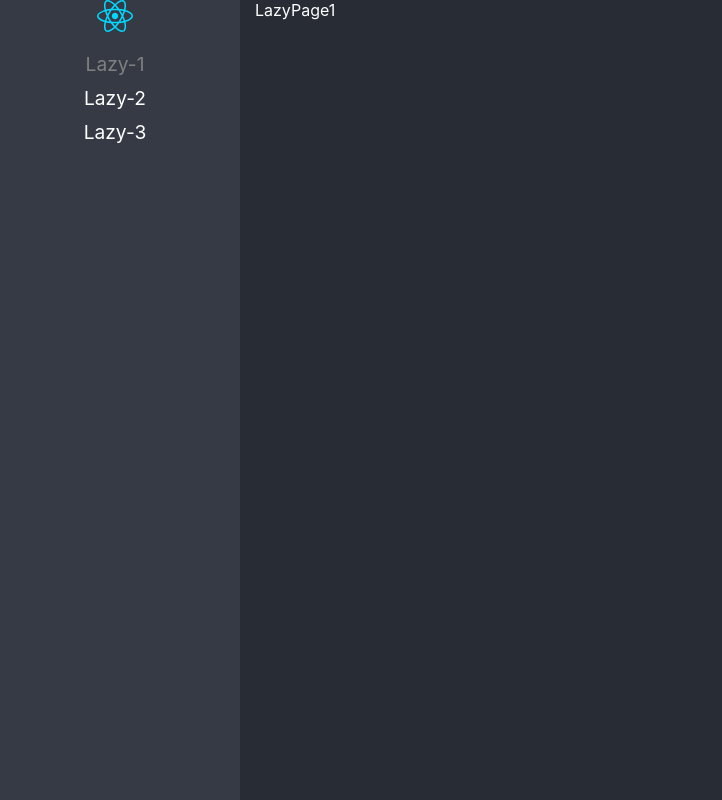
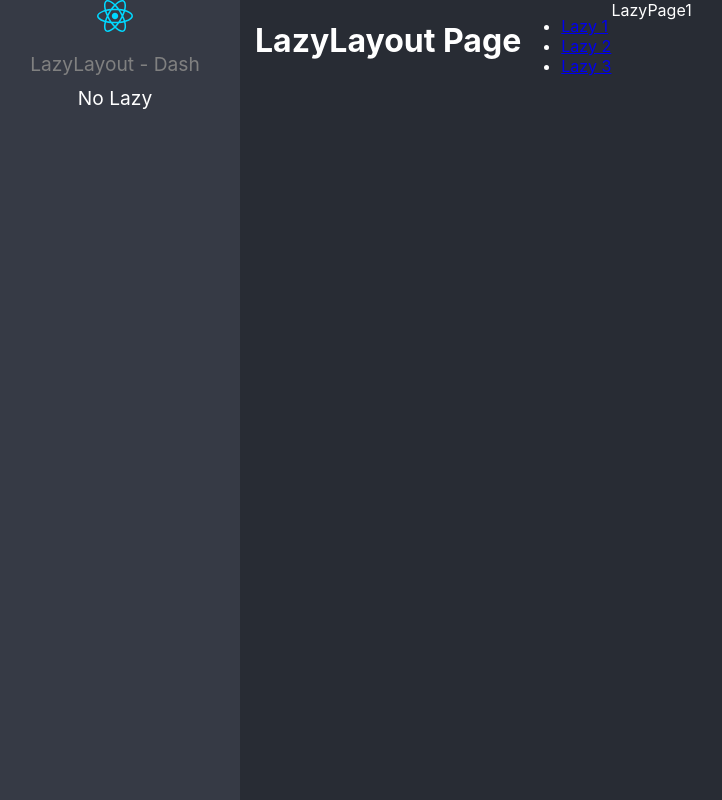
Before and after one commit to AndrezRecalde/react-adv, a React (Vite) app: page /lazyload/lazy1 in a window 1280 px wide. Before the commit this address led to /lazy1. Shown: the whole page, without its empty margins (10-732 px from the left). Built offline with nearby package versions, Linux system fonts and the light colour scheme.

Commit message:
Rutas anidadas listas

```diff
--- /dev/null
+++ b/src/01-lazyload/layout/LazyLayout.tsx
@@ -0,0 +1,32 @@
+import { NavLink, Navigate, Route, Routes } from "react-router-dom";
+import { LazyPage1, LazyPage2, LazyPage3 } from "../pages";
+
+const LazyLayout = () => {
+  return (
+    <>
+      <h1>LazyLayout Page</h1>
+
+      <ul>
+        <li>
+          <NavLink to="lazy1">Lazy 1</NavLink>
+        </li>
+        <li>
+          <NavLink to="lazy2">Lazy 2</NavLink>
+        </li>
+        <li>
+          <NavLink to="lazy3">Lazy 3</NavLink>
+        </li>
+      </ul>
+
+      <Routes>
+        <Route path="lazy1" element={<LazyPage1 />} />
+        <Route path="lazy2" element={<LazyPage2 />} />
+        <Route path="lazy3" element={<LazyPage3 />} />
+
+        <Route path="*" element={<Navigate to="lazy1" replace />} />
+      </Routes>
+    </>
+  );
+};
+
+export default LazyLayout;
--- /dev/null
+++ b/src/01-lazyload/pages/NoLazy.tsx
@@ -0,0 +1,6 @@
+
+export const NoLazy = () => {
+  return (
+    <div>No LazyLoad Component</div>
+  )
+}
--- a/src/01-lazyload/pages/index.ts
+++ b/src/01-lazyload/pages/index.ts
@@ -1,6 +1,6 @@
-import { LazyPage1 } from "./LazyPage1";
-import { LazyPage2 } from "./LazyPage2";
-import { LazyPage3 } from "./LazyPage3";
+import  LazyPage1  from "./LazyPage1";
+import  LazyPage2  from "./LazyPage2";
+import  LazyPage3  from "./LazyPage3";
 
 export {
     LazyPage1,
--- a/src/routes/routes.ts
+++ b/src/routes/routes.ts
@@ -1,4 +1,5 @@
 import { lazy, LazyExoticComponent } from "react";
+import { NoLazy } from "../01-lazyload/pages/NoLazy";
 /* import { LazyPage1, LazyPage2, LazyPage3 } from "../01-lazyload/pages";
  */
 
@@ -11,28 +12,20 @@
     name: string
 }
 
-const Lazy1 = lazy(() => import(/* webpackChunkName: "LazyPage1" */'../01-lazyload/pages/LazyPage1'));
-const Lazy2 = lazy(() => import(/* webpackChunkName: "LazyPage2" */'../01-lazyload/pages/LazyPage2'));
-const Lazy3 = lazy(() => import(/* webpackChunkName: "LazyPage3" */'../01-lazyload/pages/LazyPage3'));
+const LazyLayout = lazy(() => import(/* webpackChunkName: "LazyLayout" */'../01-lazyload/layout/LazyLayout'));
 
 
 export const routes: Route[] = [
     {
-        to: "lazy1",
-        path: "lazy1",
-        Component: Lazy1,
-        name: "Lazy-1"
+        to: "/lazyload/",
+        path: "/lazyload/*",
+        Component: LazyLayout,
+        name: "LazyLayout - Dash"
     },
     {
-        to: "lazy2",
-        path: "lazy2",
-        Component: Lazy2,
-        name: "Lazy-2"
+        to: "/no-lazy",
+        path: "no-lazy",
+        Component: NoLazy,
+        name: "No Lazy"
     },
-    {
-        to: "lazy3",
-        path: "lazy3",
-        Component: Lazy3,
-        name: "Lazy-3"
-    }
 ];
```
